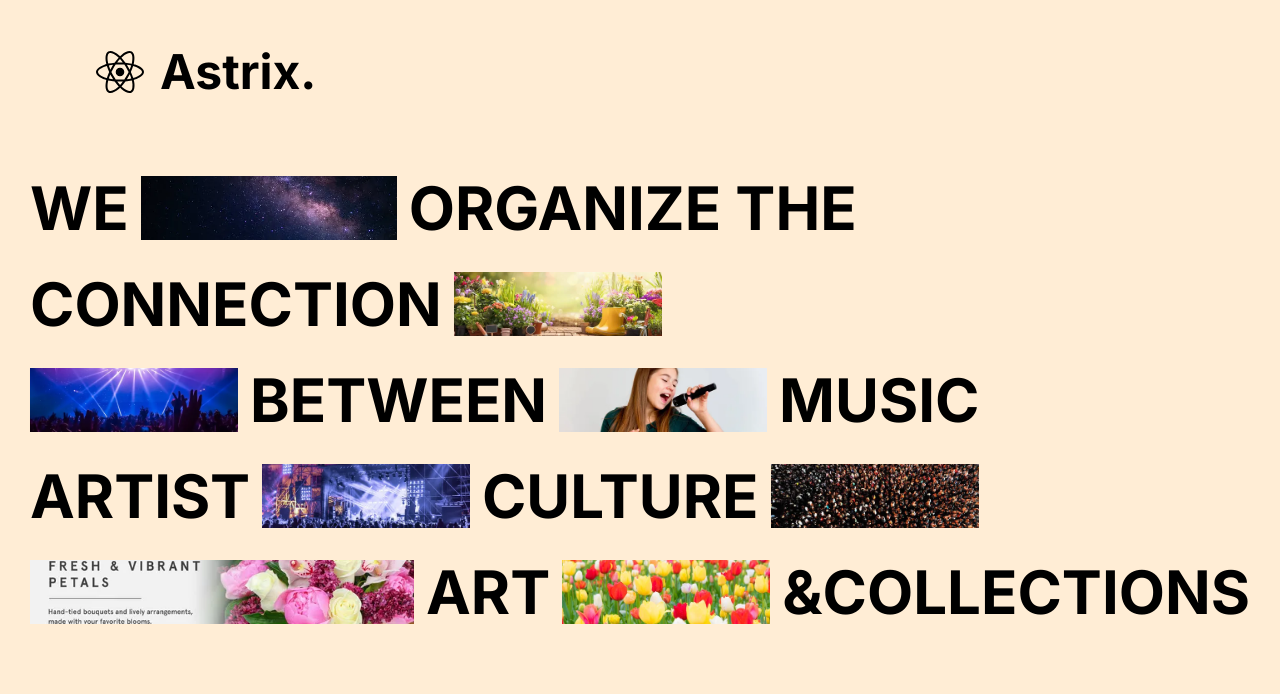
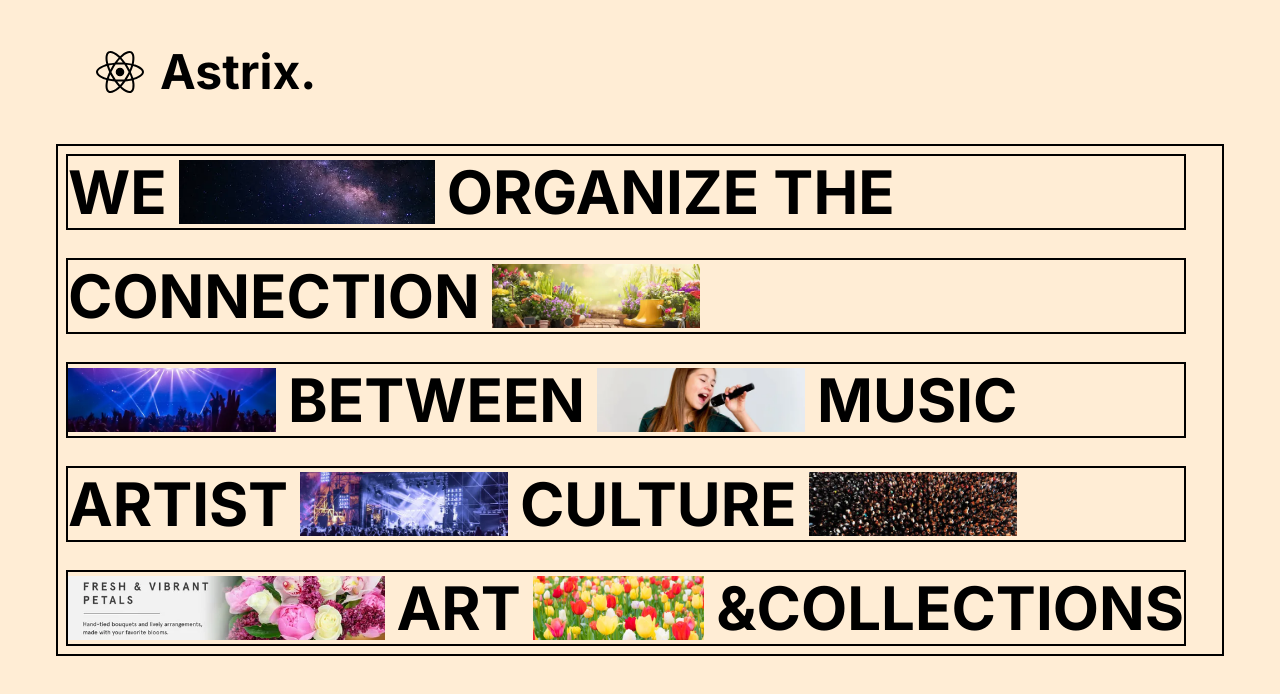
Before and after one commit to Jv-7889230967/-jatin-verma-wasserstoff-FrontendTask, a Next.js app: page / in a window 1280 px wide. Shown: the top 694 px of the page. Built offline with nearby package versions, Linux system fonts and the light colour scheme; what tw-elements would draw is missing.

Commit message:
page-1-issue

```diff
--- a/app/components/SmallScreenSideBar.jsx
+++ b/app/components/SmallScreenSideBar.jsx
@@ -8,7 +8,7 @@ import EventsScroll from './EeventsScroll';
 //Else everything is similar
 export default function SmallScreenSideBar({activetab}) {
   return (
-    <div className={`z-40 absolute flex flex-row right-0 h-full w-auto`}>
+    <div className={`z-40 absolute flex flex-row right-0 h-full w-[25rem]`}>
 
       <div className="h-screen w-auto bg-stone-900 overflow-y-auto">
         <div className="flex flex-col m-5">
--- a/app/page.js
+++ b/app/page.js
@@ -17,37 +17,37 @@ export default function Home() {
   }, [router]);
 
   return (
-    <div className="flex overflow-x-hidden h-screen w-screen bg-orange-100">
+    <div className="absolute h-screen w-screen overflow-hidden bg-orange-100">
       <h1 className="flex fixed gap-4 inset-y-12 inset-x-24 text-black text-5xl font-bold"><FaReact /> Astrix.</h1>
 
-      <div className="flex flex-col h-auto w-auto overflow-x-auto absolute top-1/2 left-1/2 transform -translate-x-1/2 -translate-y-1/2">
-
-        <section className="flex flex-row h-20 w-auto gap-3 items-center m-2">  {/*multiple section for displaying text*/}
+      <div className="absolute flex flex-col h-[32rem] w-[73rem] md:overflow-x-visible gap-3 top-1/2 left-1/2 transform -translate-x-1/2 -translate-y-1/2 border-2 border-solid border-black">
+          {/*multiple section for displaying text*/}
+        <section className="flex flex-row h-20 w-[70rem] gap-3 items-center m-2 border-2 border-solid border-black">
           <p className="text-6xl font-bold not-italic">WE</p>
           <div className="w-64 h-16 galaxy-image transition-transform"></div>
           <p className="text-6xl font-bold not-italic">ORGANIZE THE</p>
         </section>
 
-        <section className="flex h-20 w-auto gap-3 items-center m-2">
+        <section className="flex h-20 w-[70rem] gap-3 items-center m-2 border-2 border-solid border-black">
           <p className="text-6xl font-bold not-italic">CONNECTION</p>
           <div className="h-16 w-52 garden-image"></div>
         </section>
 
-        <section className="flex h-20 w-auto gap-3 items-center m-2">
+        <section className="flex h-20 w-[70rem] gap-3 items-center m-2 border-2 border-solid border-black">
           <div className="h-16 w-52 party-image"></div>
           <p className="text-6xl font-bold not-italic">BETWEEN</p>
           <div className="h-16 w-52 singing-image"></div>
           <p className="text-6xl font-bold not-italic">MUSIC</p>
         </section>
 
-        <section className="flex h-20 w-auto gap-3 items-center m-2">
+        <section className="flex h-20 w-[70rem] gap-3 items-center m-2 border-2 border-solid border-black">
           <p className="text-6xl font-bold not-italic">ARTIST</p>
           <div className="h-16 w-52 concert-image"></div>
           <p className="text-6xl font-bold not-italic">CULTURE</p>
           <div className="h-16 w-52 crowd-image"></div>
         </section>
 
-        <section className="flex h-20 w-100% gap-3 items-center m-2">
+        <section className="flex h-20 w-[70rem] gap-3 items-center m-2 border-2 border-solid border-black">
           <div className="h-16 w-96 flowers-image"></div>
           <p className="text-6xl font-bold not-italic">ART</p>
           <div className="h-16 w-52 flowers2-image"></div>
--- a/tailwind.config.js
+++ b/tailwind.config.js
@@ -7,31 +7,9 @@ module.exports = {
   ],
   theme: {
     extend: {
-      keyframes: {
-        slide: {
-          "0%,100%": { transform: "w-80" },
-          "50%": { transform: "w-64" },
-        },
-        slideinRight: {
-          "0%": { transform: "translateX(100%)" },
-          "100%": { transform: "translateX(0px)" },
-        },
-        slideDown: {
-          "0%": { transform: "translateY(-100%)" },
-          "100%": { transform: "translateY(0)" },
-        },
-        slideUp: {
-          "0%": { transform: "translateY(100%)" },
-          "100%": { transform: "translateY(0)" },
-        },
-      },
-      animation: {
-        slidein: "slide 0.2s ease-out",
-        slideOut: "slide 0.2s ease-in reverse",
-        slideinRight: "slideinRight 1.5s ease-in-out infinite",
-        slideDown: "slideDown 0.2s ease-out",
-        slideUp: "slideUp 0.2s ease-out",
-      },
+      width: {
+        '128': '80rem',
+      }
     },
   },
   plugins: [
```
